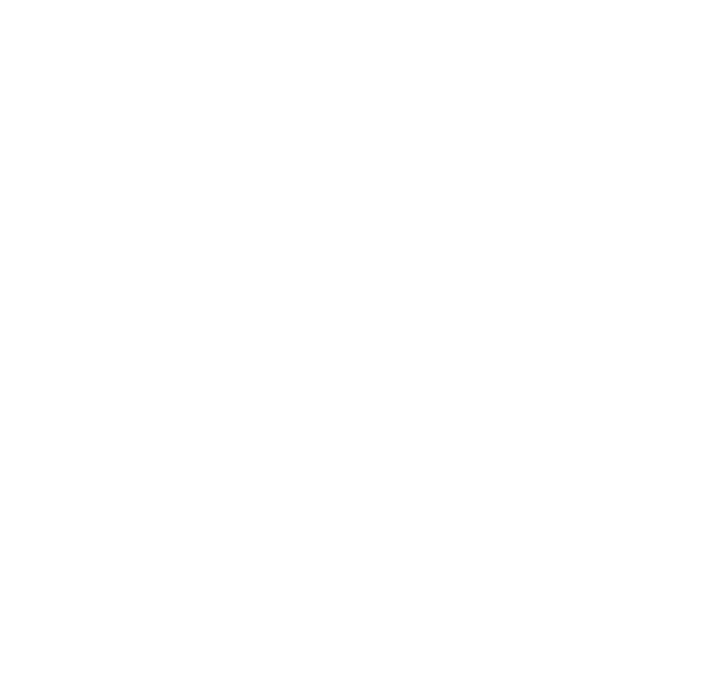
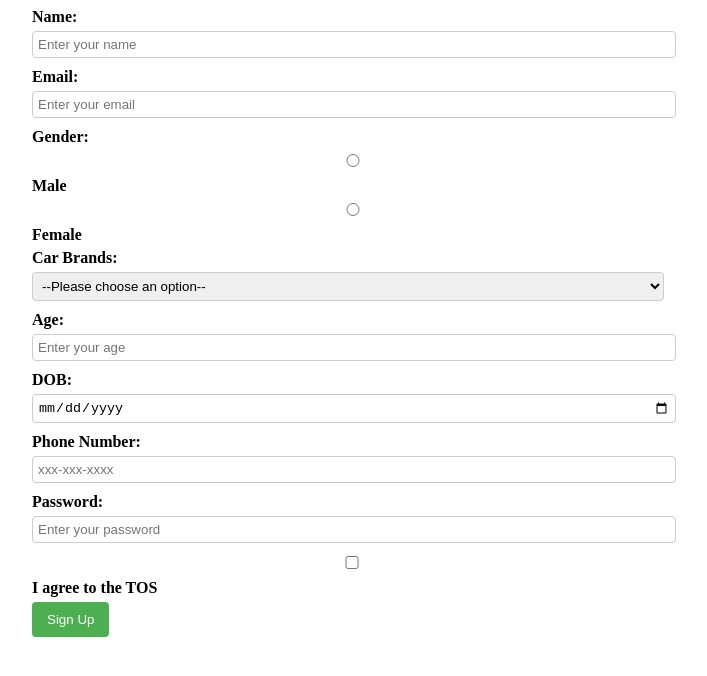
Before and after one commit to acciojob/signup-form-car-dineshgore, a website: page main.html in a window 1280 px wide. Shown: the whole page, without its empty margins (292-999 px from the left). Drawn offline with Linux system fonts and the light colour scheme.

Commit message:
created a submission

```diff
--- a/main.html
+++ b/main.html
@@ -1,16 +1,75 @@
 <!DOCTYPE html>
+<html>
+<head>
+<style>
+  form {
+    width: 50%;
+    margin: auto;
+  }
+  label {
+    display: block;
+    margin-bottom: 5px;
+    font-weight: bold;
+  }
+  input, select {
+    width: 100%;
+    padding: 5px;
+    margin-bottom: 10px;
+    border: 1px solid #ccc;
+    border-radius: 4px;
+  }
+  button {
+    background-color: #4CAF50;
+    color: white;
+    padding: 10px 15px;
+    border: none;
+    border-radius: 4px;
+    cursor: pointer;
+  }
+</style>
+</head>
+<body>
 
-<html>
+<form action="#" method="post">
+  <label for="name">Name:</label>
+  <input type="text" id="name" name="name" placeholder="Enter your name" required>
 
-<head>
-	<link rel="stylesheet" href="styles.css">
-</head>
+  <label for="email">Email:</label>
+  <input type="email" id="email" name="email" placeholder="Enter your email" required>
 
-<body>
-	<!-- the entire body must be written by student -->
-    <script type="text/javascript" src="./script.js">
-</script>
+  <label>Gender:</label>
+  <input type="radio" id="gender_m" name="gender" required>
+  <label for="gender_m">Male</label>
+  <input type="radio" id="gender_f" name="gender" required>
+  <label for="gender_f">Female</label>
+
+  <label for="cars">Car Brands:</label>
+  <select id="cars" name="cars" required>
+    <option value="" disabled selected>--Please choose an option--</option>
+    <option value="toyota">Toyota</option>
+    <option value="honda">Honda</option>
+    <option value="ford">Ford</option>
+  </select>
+
+  <label for="age">Age:</label>
+  <input type="number" id="age" name="age" placeholder="Enter your age" required>
+
+  <label for="dob">DOB:</label>
+  <input type="date" id="dob" name="dob" required>
+
+  <label for="tel">Phone Number:</label>
+  <input type="tel" id="tel" name="tel" placeholder="xxx-xxx-xxxx">
+
+  <label for="password">Password:</label>
+  <input type="password" id="password" name="password" placeholder="Enter your password" required>
+
+  <label>
+    <input type="checkbox" id="tos" name="tos" required>
+    I agree to the TOS
+  </label>
+
+  <button type="submit">Sign Up</button>
+</form>
 
 </body>
-
 </html>
```
